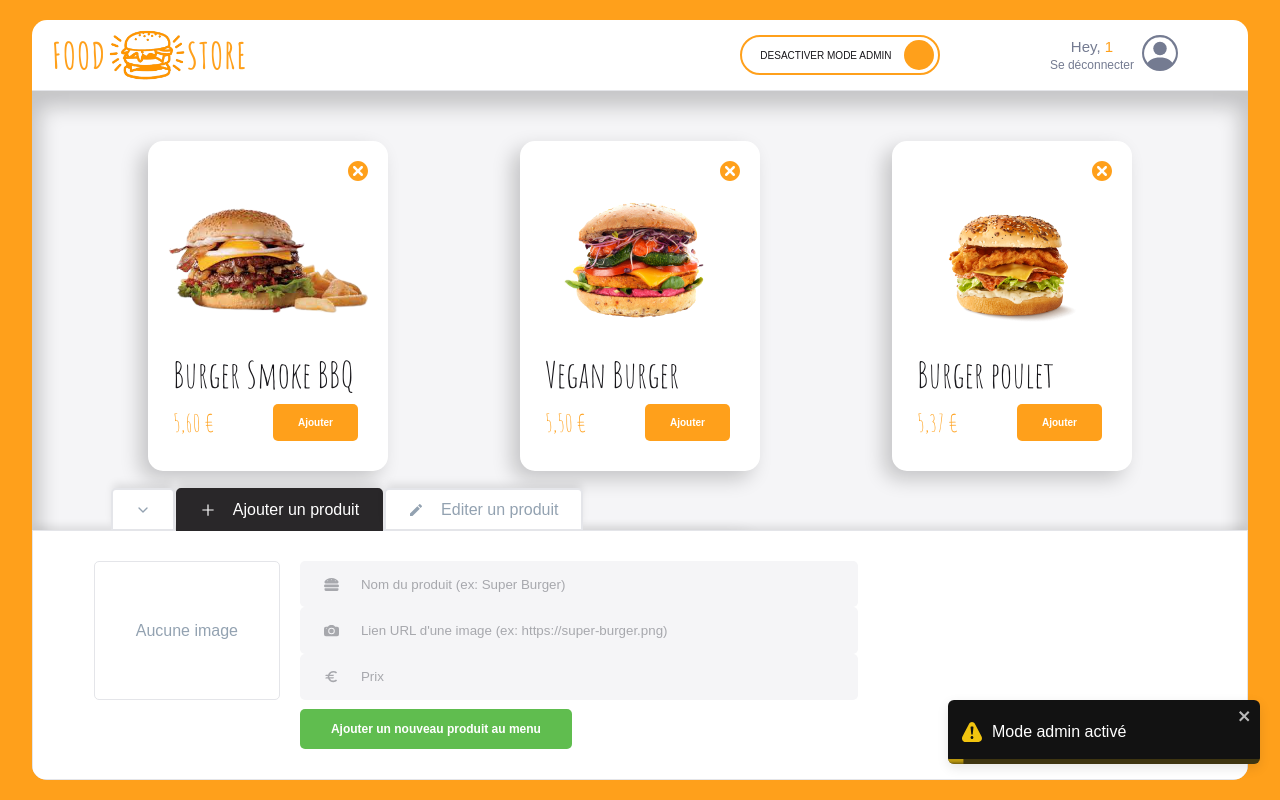
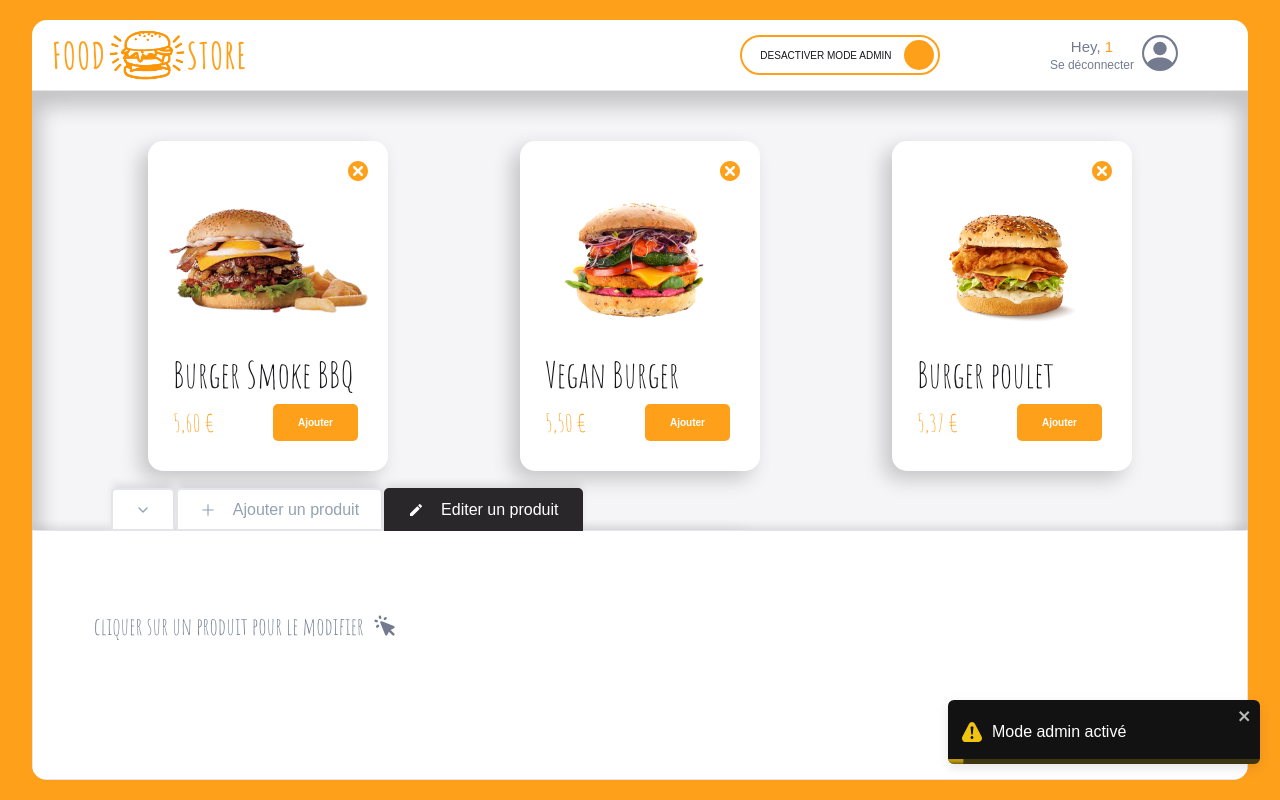
Before and after one commit to romainniamor/food_store, a React (Vite) app: page /order/1 in a window 1280 px wide. Both pictures are taken after a click on the label 839 px from the left and 55 px from the top of the page. Built offline with nearby package versions, Linux system fonts and the light colour scheme; the HTML template or start-up script is replaced by a standard one.

Commit message:
💄  F09: ADMIN > AdminPanel > Add EditMessage >

```diff
--- a/src/components/pages/order/main/admin/adminPanel/AddForm.jsx
+++ b/src/components/pages/order/main/admin/adminPanel/AddForm.jsx
@@ -104,7 +104,7 @@ const AddFormStyled = styled.form`
     background-color: ${theme.colors.white};
     grid-area: 1 / 2 / 4 / 3;
     display: grid;
-    grid-row-gap: 0px;
+    grid-row-gap: 9px;
   }
 
   .submit {
--- a/src/components/pages/order/main/admin/adminPanel/EditForm.jsx
+++ b/src/components/pages/order/main/admin/adminPanel/EditForm.jsx
@@ -1,5 +1,15 @@
 import React from "react";
+import { theme } from "../../../../../../theme/index";
+import styled from "styled-components";
+import { HiCursorClick } from "react-icons/hi";
+import EditMessage from "./EditMessage";
 
 export default function EditForm() {
-  return <div>EditForm</div>;
+  return (
+    <EditFormStyled>
+      <EditMessage />
+    </EditFormStyled>
+  );
 }
+
+const EditFormStyled = styled.div``;
--- /dev/null
+++ b/src/components/pages/order/main/admin/adminPanel/EditMessage.jsx
@@ -0,0 +1,24 @@
+import React from "react";
+import styled from "styled-components";
+import { HiCursorClick } from "react-icons/hi";
+import { theme } from "../../../../../../theme/index";
+
+export default function EditMessage() {
+  return (
+    <EditMessageStyled>
+      <span>cliquer sur un produit pour le modifier</span>
+      <HiCursorClick />
+    </EditMessageStyled>
+  );
+}
+
+const EditMessageStyled = styled.div`
+  font-family: "Amatic SC", cursive;
+  font-size: ${theme.fonts.P3};
+  color: ${theme.colors.greyBlue};
+  display: flex;
+  gap: 9px;
+  align-items: center;
+  position: relative;
+  top: 50px;
+`;
--- a/src/components/pages/order/orderPage.jsx
+++ b/src/components/pages/order/orderPage.jsx
@@ -12,7 +12,7 @@ export default function OrderPage() {
 
   const [isModeAdmin, setIsModeAdmin] = useState(false);
   const [isCollapsed, setIsCollapsed] = useState(false);
-  const [currentTabSelected, setCurrentTabSelected] = useState("add");
+  const [currentTabSelected, setCurrentTabSelected] = useState("edit");
 
   const [newProduct, setNewProduct] = useState(EMPTY_PRODUCT);
 
```
